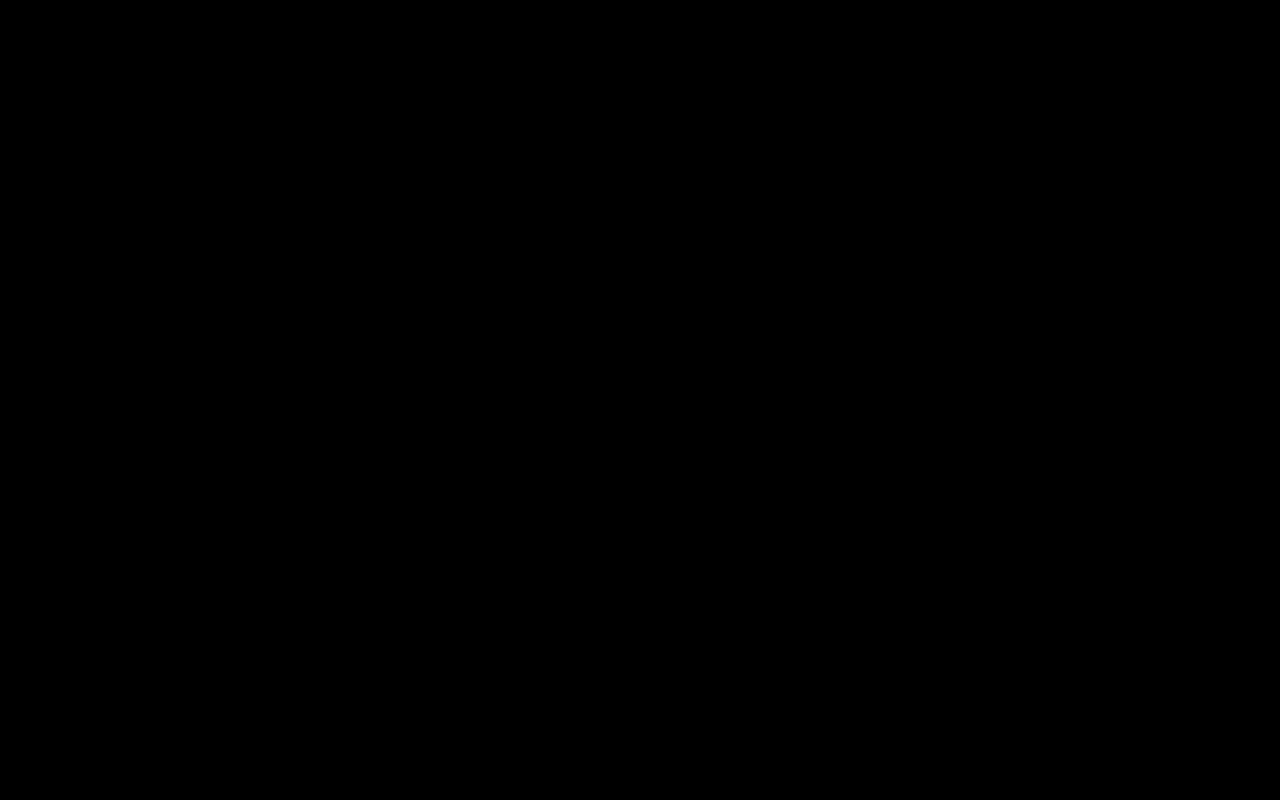
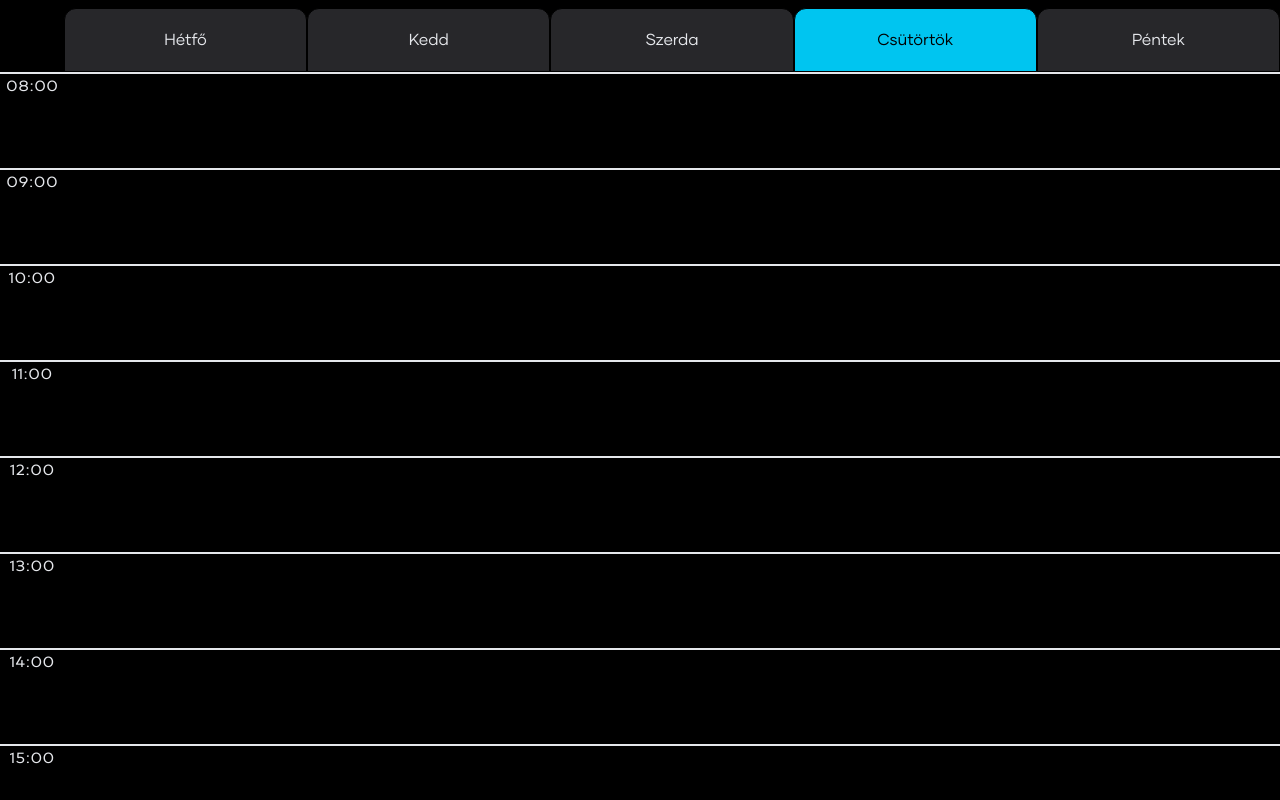
Before and after one commit to a-csoka/acsoka.hu, a SvelteKit app: page /orarend in a window 1280 px wide. Before the commit this address had no page. Built offline with nearby package versions, Linux system fonts and the light colour scheme; no server answers.

Commit message:
Added orarend subpage
Added Orarend, might reduce the spaghetti code later.

```diff
--- /dev/null
+++ b/src/routes/orarend/+layout.svelte
@@ -0,0 +1,5 @@
+<script>
+	import '../../app.postcss';
+</script>
+
+<slot />
--- /dev/null
+++ b/src/routes/orarend/+page.svelte
@@ -0,0 +1,81 @@
+<script>
+    import { onMount } from "svelte";
+
+    const Days = ["Hétfő", "Kedd", "Szerda", "Csütörtök", "Péntek"]
+    let currentDay = (new Date()).getDay()
+    if (currentDay < 1 || currentDay > 5) {
+        currentDay = 1
+    }
+
+    let classes = [
+        {
+            Name: "Matematikai alapok",
+            Classroom: "Déli tömb 0-817(Dudich Endre terem)",
+            Type: "Gyakorlat",
+            Day: 1,
+            StartTime: 8,
+            EndTime: 10,
+            Length: 2,
+            Height: "6rem"
+        },
+        {
+            Name: "TEszt",
+            Classroom: "Déli tömb 0-817(Dudich Endre terem)",
+            Type: "Gyakorlat",
+            Day: 2,
+            StartTime: 12,
+            EndTime: 14,
+            Length: 2,
+            Height: "6rem"
+        }
+    ]
+
+    const fetchClasses = async () => {
+        let response = await (fetch("https://www.acsoka.hu/GetOrarend.php", {
+            method: "GET",
+            credentials: 'omit',
+        }))
+        response = await response.json()
+        return response
+    }
+
+    onMount(async () => {
+        classes = await fetchClasses()
+
+        classes.map((element, index) => {
+            classes[index].Height = ((element.EndTime-element.StartTime)/60*6)+"rem"
+        })
+    })
+</script>
+
+<div class="fixed flex flex-row w-full h-full overflow-y-auto overflow-x-hidden">
+    <div class="relative w-16 mt-[4.5rem] h-full text-center">
+        {#each {length: 15} as _, hour}
+            <div class="w-16 h-[6rem] text-white">
+                <div class="w-screen h-[0.1rem] bg-gray-200"/>
+                <div class="font-Brooklyn text-gray-200">{(hour+8 < 10 ? "0"+(hour+8) : hour+8)}:00</div>
+            </div>
+        {/each}
+    </div>
+    <div class="relative flex-col w-full h-full">
+        <div class="relative flex flex-row h-16 text-gray-200 rounded-t-xl mt-2 font-Gilmer">
+            {#each Days as DayName, Index}
+                    <button class="w-full h-full border border-black rounded-t-xl {(Index + 1 == currentDay ? "bg-[#00c5f0] text-black" : "bg-zinc-800")}" on:click={() => currentDay = Index+1}>{DayName}</button>
+            {/each}
+        </div>
+        <div class="w-full h-full">
+            {#each classes as element, Index}
+                <div class="absolute hidden md:block w-[20%] rounded-xl bg-[#009db4] border border-[#006b82] " style="height: {element.Height}; left: {(element.Day-1)*20}%; top: {(element.StartTime-480)/60*6+4.5}rem;">
+                    <div class="text-center font-Gilmer text-lg font-bold mt-2">{element.Name}</div>
+                    <div class="text-center font-Gilmer">{element.Classroom}</div>
+                    <div class="text-center font-Gilmer">{element.TimeText}</div>
+                </div>
+                <div class="absolute {(element.Day == currentDay ? "block" : "hidden")} md:hidden w-[100%] rounded-xl bg-[#009db4] border border-[#006b82] " style="height: {element.Height}; top: {(element.StartTime-480)/60*6+4.5}rem;">
+                    <div class="text-center font-Gilmer text-lg font-bold mt-2">{element.Name}</div>
+                    <div class="text-center font-Gilmer">{element.Classroom}</div>
+                    <div class="text-center font-Gilmer">{element.TimeText}</div>
+                </div>
+            {/each}
+        </div>
+    </div>
+</div>
```
